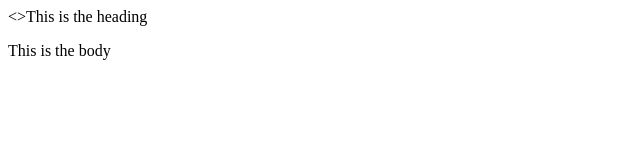
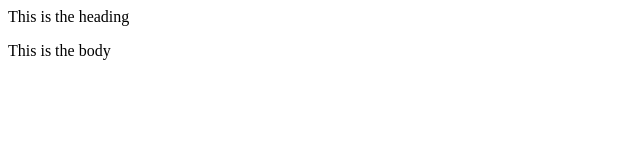
Before and after one commit to avinashpujala/avinashpujala.github.io, a plain HTML site: page index.html in a window 1280 px wide. Shown: the full height of the page, 0-640 px from the left. Drawn offline with Linux system fonts and the light colour scheme.

Commit message:
Fixed error

```diff
--- a/index.html
+++ b/index.html
@@ -4,7 +4,7 @@
 <title>This is the title</title>
 </head>
 <body>
-<>This is the heading</h>
+<h>This is the heading</h>
 <p>This is the body</p>
 
 </body>
```
